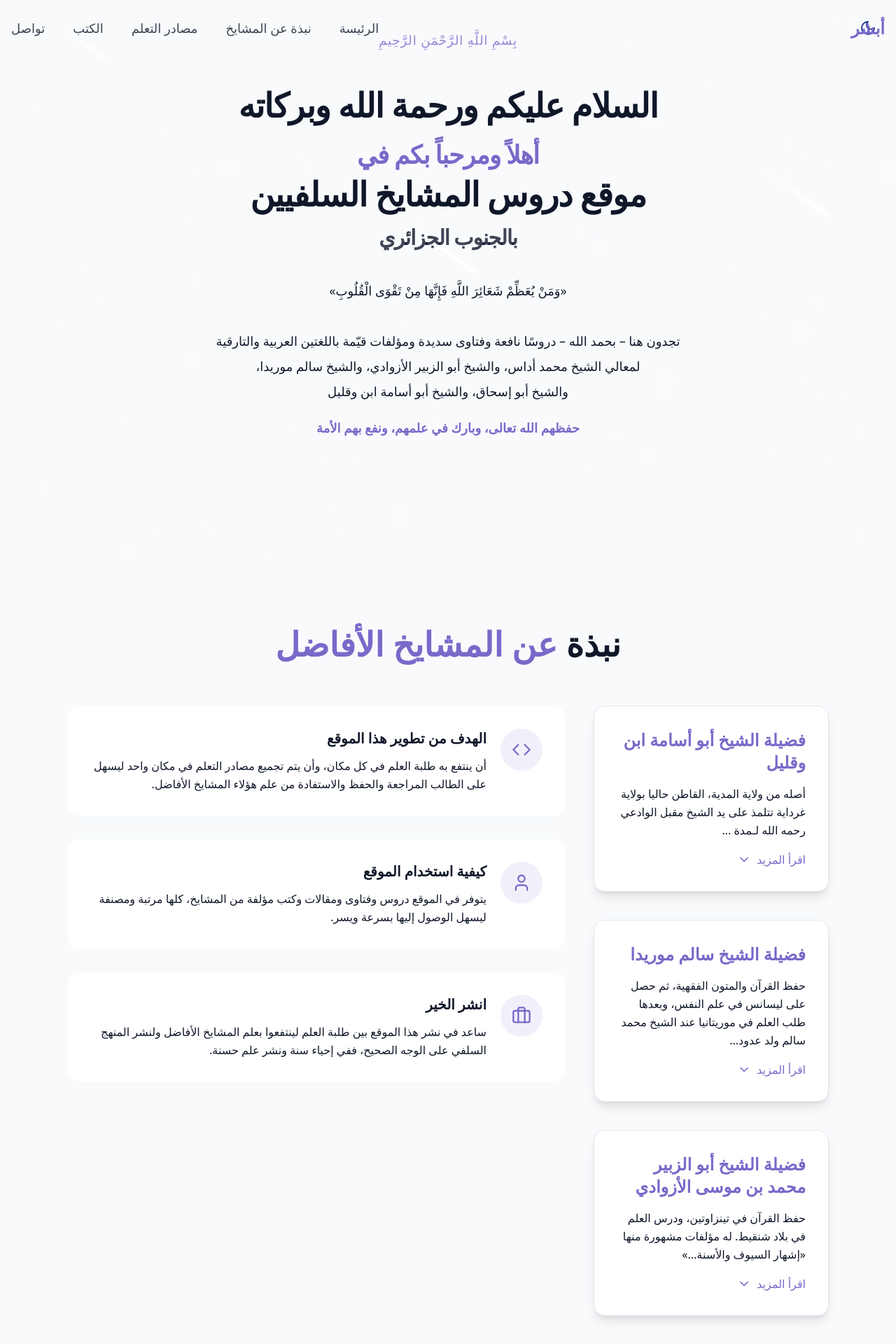
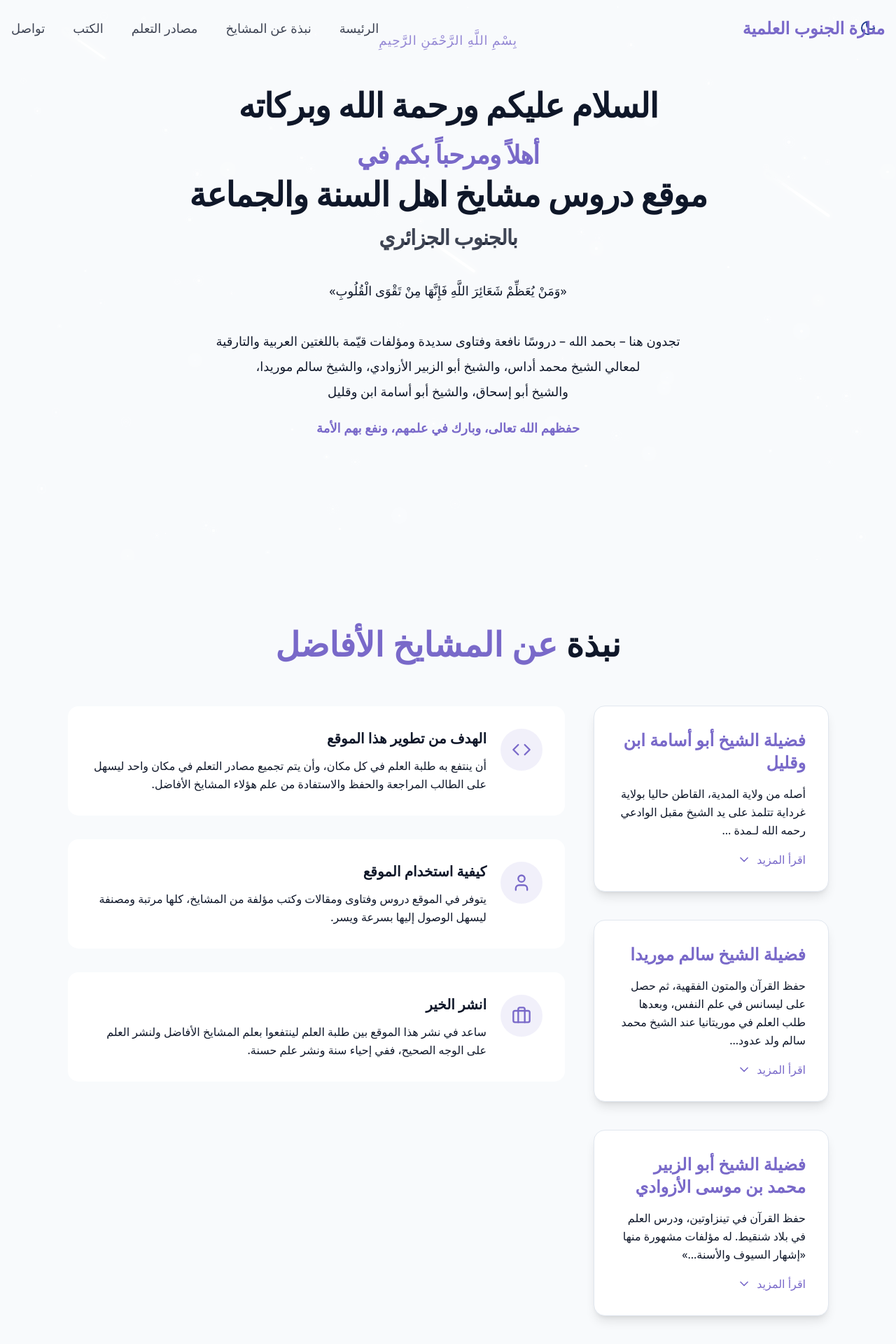
Before and after one commit to kmohamed-dz/wabsite-abou-zouber, a React (Vite) app: page / in a window 1280 px wide. Shown: the top 1920 px of the page at 70% size. Built offline with nearby package versions, Linux system fonts and the light colour scheme.

Commit message:
fixe new things

```diff
--- a/src/components/AboutSection.jsx
+++ b/src/components/AboutSection.jsx
@@ -102,7 +102,7 @@ export const AboutSection = () => {
                 <div>
                   <h4 className="text-xl font-bold mb-3">انشر الخير</h4>
                   <p className="text-muted-foreground leading-relaxed">
-                    ساعد في نشر هذا الموقع بين طلبة العلم لينتفعوا بعلم المشايخ الأفاضل ولنشر المنهج السلفي على الوجه الصحيح، ففي إحياء سنة ونشر علم حسنة.
+                    ساعد في نشر هذا الموقع بين طلبة العلم لينتفعوا بعلم المشايخ الأفاضل ولنشر العلم  على الوجه الصحيح، ففي إحياء سنة ونشر علم حسنة.
                   </p>
                 </div>
               </div>
--- a/src/components/HeroSection.jsx
+++ b/src/components/HeroSection.jsx
@@ -25,7 +25,7 @@ export const HeroSection = () => {
               أهلاً ومرحباً بكم في
             </span>
             <span className="text-gradient opacity-0 animate-fade-in-delay-2 block mt-3 text-3xl md:text-5xl font-bold">
-              موقع دروس المشايخ السلفيين
+              موقع دروس مشايخ اهل السنة والجماعة
             </span>
             <span className="block mt-5 text-xl md:text-3xl text-foreground/80 opacity-0 animate-fade-in-delay-3">
               بالجنوب الجزائري
--- a/src/components/Navbar.jsx
+++ b/src/components/Navbar.jsx
@@ -34,7 +34,7 @@ export const Navbar = () => {
       <div className="container mx-auto px-4 flex items-center justify-between">
         {/* الشعار */}
         <a href="#hero" className="text-2xl font-bold text-primary">
-              أبشر
+              منارة الجنوب العلمية
         </a>
 
         {/* Desktop Menu */}
```
